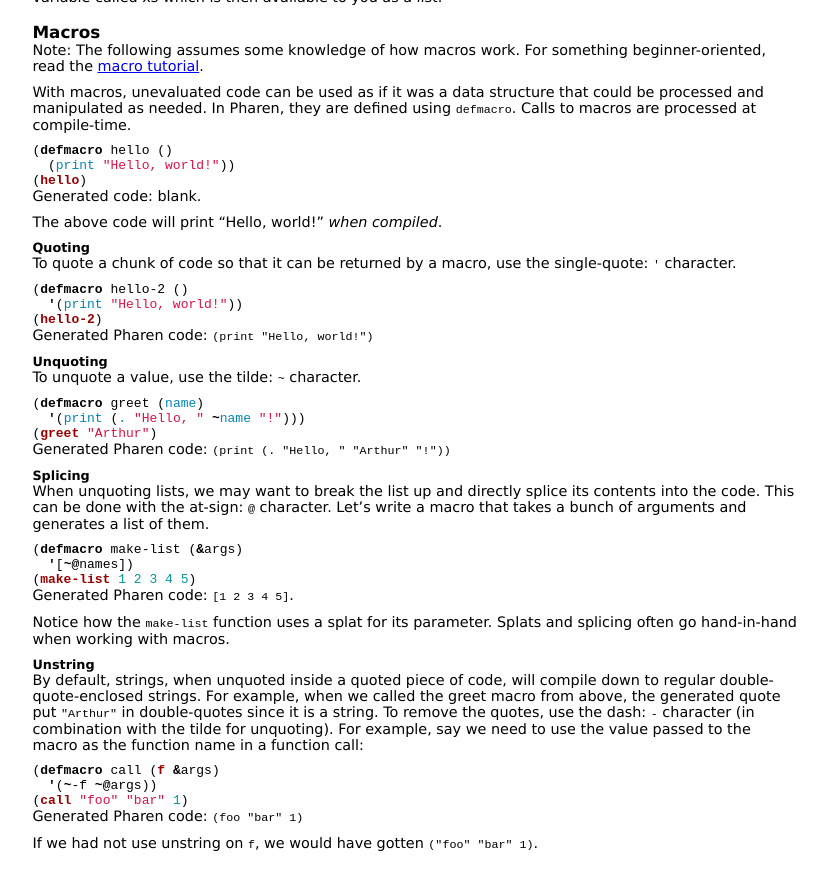
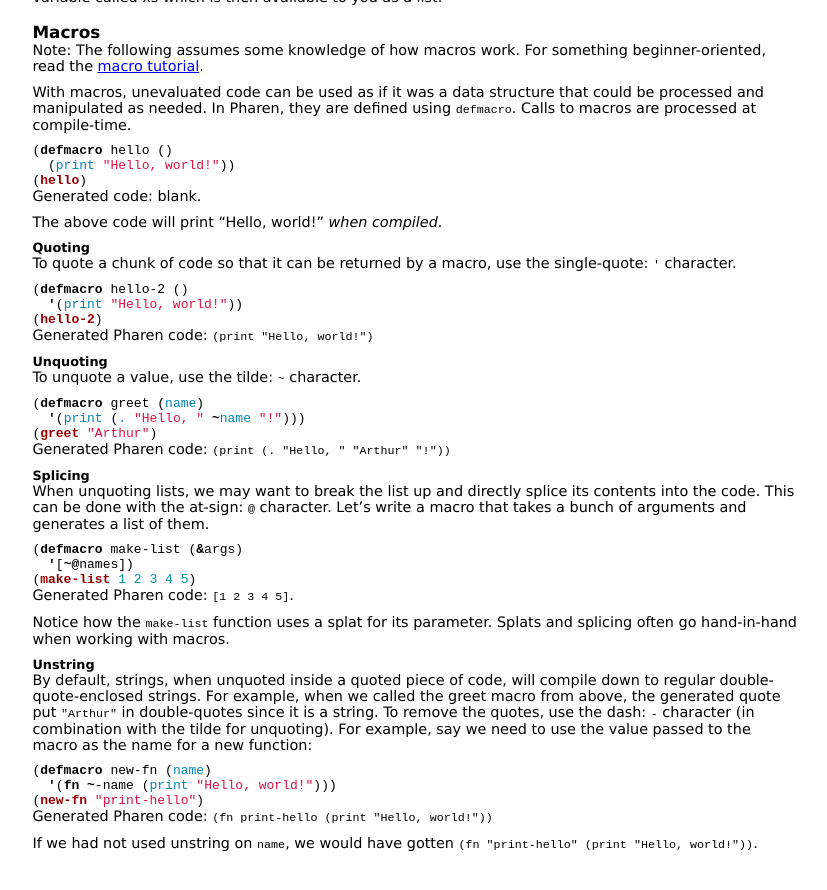
Before and after one commit to Scriptor/pharen, a Jekyll site: the page built from reference.markdown, in a window 1280 px wide and 900 px high, scrolled down 4527 px. Shown: the top 890 px of the window, without its empty margins (262-1089 px from the left). Built offline with Jekyll 4.4.1, drawn with Linux system fonts in a browser that asks for light colours.

Commit message:
Change documentation for the unstring reader macro since the old one didn't use a good example.
The old example mentioned using unstring when unquoting a value that will be the function name. However, Pharen already handles non-LeafNode function names, so this is not necessary.

```diff
--- a/reference.markdown
+++ b/reference.markdown
@@ -355,14 +355,14 @@ Generated Pharen code: `[1 2 3 4 5]`.
 Notice how the `make-list` function uses a splat for its parameter. Splats and splicing often go hand-in-hand when working with macros.
 
 #### Unstring #### {#unstring}
-By default, strings, when unquoted inside a quoted piece of code, will compile down to regular double-quote-enclosed strings. For example, when we called the greet macro from above, the generated quote put `"Arthur"` in double-quotes since it is a string. To remove the quotes, use the dash: `-` character (in combination with the tilde for unquoting). For example, say we need to use the value passed to the macro as the function name in a function call:
+By default, strings, when unquoted inside a quoted piece of code, will compile down to regular double-quote-enclosed strings. For example, when we called the greet macro from above, the generated quote put `"Arthur"` in double-quotes since it is a string. To remove the quotes, use the dash: `-` character (in combination with the tilde for unquoting). For example, say we need to use the value passed to the macro as the name for a new function:
 
 {% highlight clojure %}
-(defmacro call (f &args)
-  '(~-f ~@args))
-(call "foo" "bar" 1)
+(defmacro new-fn (name)
+  '(fn ~-name (print "Hello, world!")))
+(new-fn "print-hello")
 {% endhighlight %}
 
-Generated Pharen code: `(foo "bar" 1)`
+Generated Pharen code: `(fn print-hello (print "Hello, world!"))`
 
-If we had not use unstring on `f`, we would have gotten `("foo" "bar" 1)`.
+If we had not used unstring on `name`, we would have gotten `(fn "print-hello" (print "Hello, world!"))`.
```
